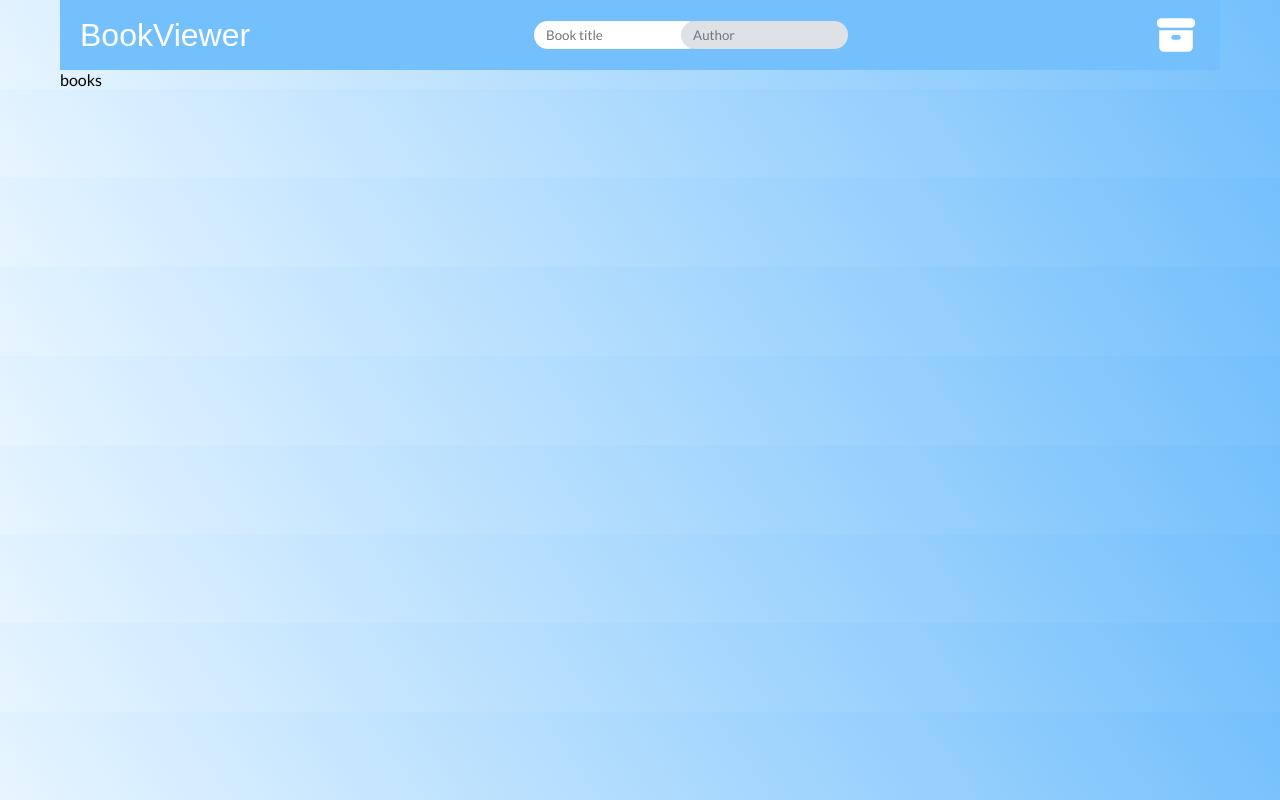
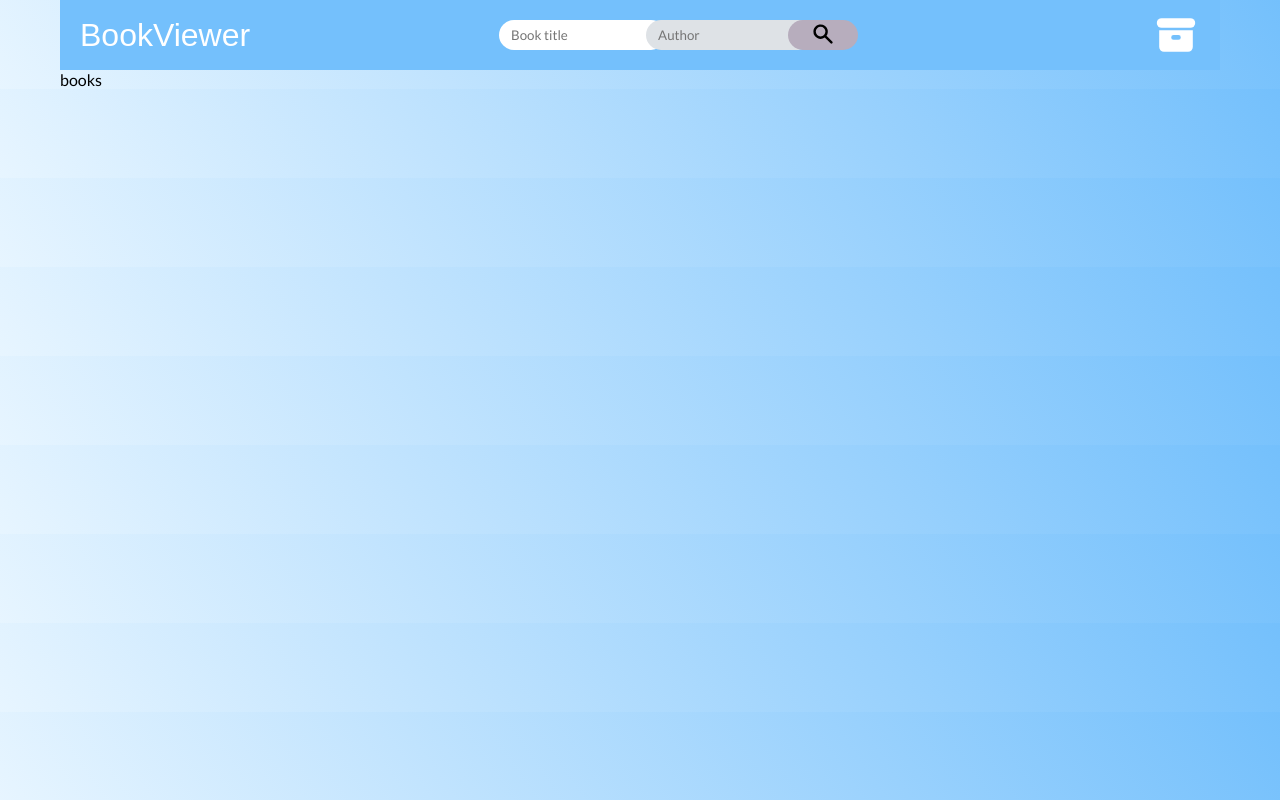
Before and after one commit to domenmerhar/book-viewer, a React (Vite) app: page /books in a window 1280 px wide. Built offline with nearby package versions, Linux system fonts and the light colour scheme; a web font is replaced by a local one.

Commit message:
Update SearchBar; Styling

```diff
--- a/src/features/layout/SearchBar.tsx
+++ b/src/features/layout/SearchBar.tsx
@@ -1,12 +1,17 @@
+import { HiSearch } from "react-icons/hi";
 import styled, { css } from "styled-components";
 
 interface StyledInputProps {
   styleType: "primary" | "secondary";
 }
 
-const StyledSearchBar = styled.div`
+const Form = styled.form`
+  display: flex;
+  align-items: center;
+
   & > * {
     border-radius: 100000px;
+    height: 30px;
   }
 `;
 
@@ -35,11 +40,30 @@ const StyledInput = styled.input<StyledInputProps>`
   }
 `;
 
+const Button = styled.button`
+  width: 70px;
+  background-color: var(--gray-5);
+  border: none;
+  transform: translateX(-45px);
+
+  transition: all 300ms;
+
+  &:hover {
+    & > * {
+      transition: all 300ms;
+      color: white;
+    }
+  }
+`;
+
 export const SearchBar = () => {
   return (
-    <StyledSearchBar>
+    <Form>
       <StyledInput styleType="primary" type="text" placeholder="Book title" />
       <StyledInput styleType="secondary" type="text" placeholder="Author" />
-    </StyledSearchBar>
+      <Button>
+        <HiSearch size="24px" />
+      </Button>
+    </Form>
   );
 };
```
